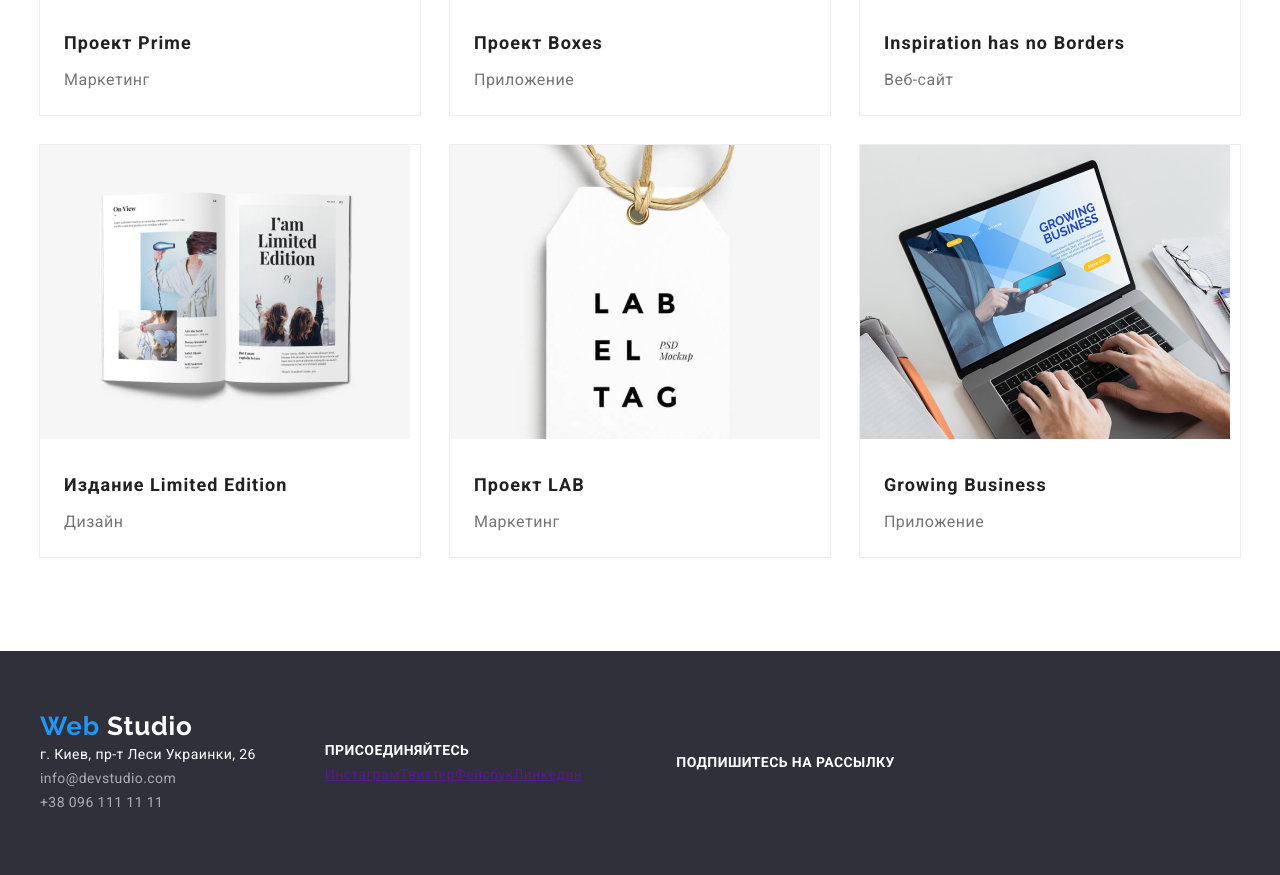
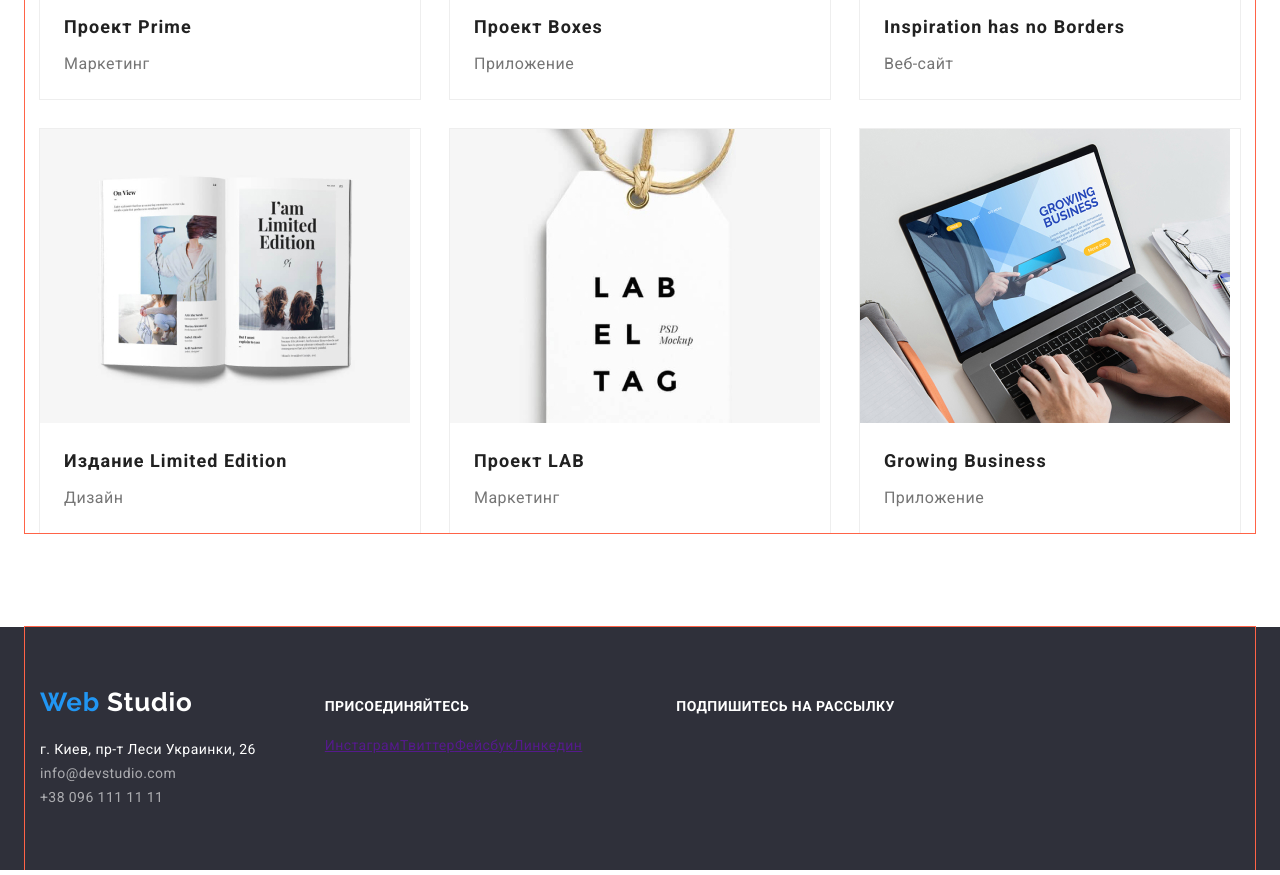
Before and after one commit to AntoninaMuravska/goit-markup-hw-03, a plain HTML site: page portfolio.html in a window 1280 px wide. Shown: the part 985-1860 px from the top of the page. Drawn offline with Linux system fonts and the light colour scheme.

Commit message:
Добавляет блочную модель в стили

```diff
--- a/css/styles.css
+++ b/css/styles.css
@@ -32,6 +32,7 @@
   padding-left: 15px;
   padding-right: 15px;
   width: 1200px;
+  outline: 1px solid tomato;
 }
 
 /* Section */
@@ -161,11 +162,9 @@
   margin-bottom: 30px;
 
   color: var(--accent-text-color);
-
   font-weight: 900;
   font-size: 44px;
   line-height: 1.364;
-
   letter-spacing: 0.06em;
   text-transform: uppercase;
 }
@@ -180,8 +179,7 @@
 
   background-color: var(--accent-color);
   color: var(--accent-text-color);
-
-  font-family: Roboto;
+  font-family: Roboto, sans-serif;
   font-style: normal;
   font-weight: 700;
   font-size: 16px;
@@ -256,7 +254,7 @@
   display: flex;
 }
 
-.team-item {
+.team-item:not(:last-child) {
   margin-right: 30px;
 }
 
@@ -304,22 +302,23 @@
   display: flex;
   padding-top: 60px;
   padding-bottom: 60px;
-  align-items: center;
+  align-items: baseline;
 }
 
 .footer .studio-logo {
   color: #ffffff;
 }
 
+/* Address */
 .address {
   margin-right: 69px;
 }
 
-.join {
-  margin-right: 94px;
+.footer .logo {
+  display: block;
+  margin-bottom: 20px;
 }
 
-/* Address */
 .footer-address {
   font-style: normal;
   font-weight: 400;
@@ -337,8 +336,14 @@
   text-decoration: none;
 }
 
+.join {
+  margin-right: 94px;
+}
+
 /* Form */
 .call-to-action {
+  display: block;
+  margin-bottom: 20px;
   color: var(--accent-text-color);
   background-color: var(--background-color);
   line-height: 1.143;
@@ -414,6 +419,11 @@
   margin-bottom: 0;
 } */
 
+.portfolio-picture {
+  display: block;
+  margin-bottom: 20px;
+}
+
 .item-title {
   margin-top: 0;
   margin-bottom: 4px;
```
